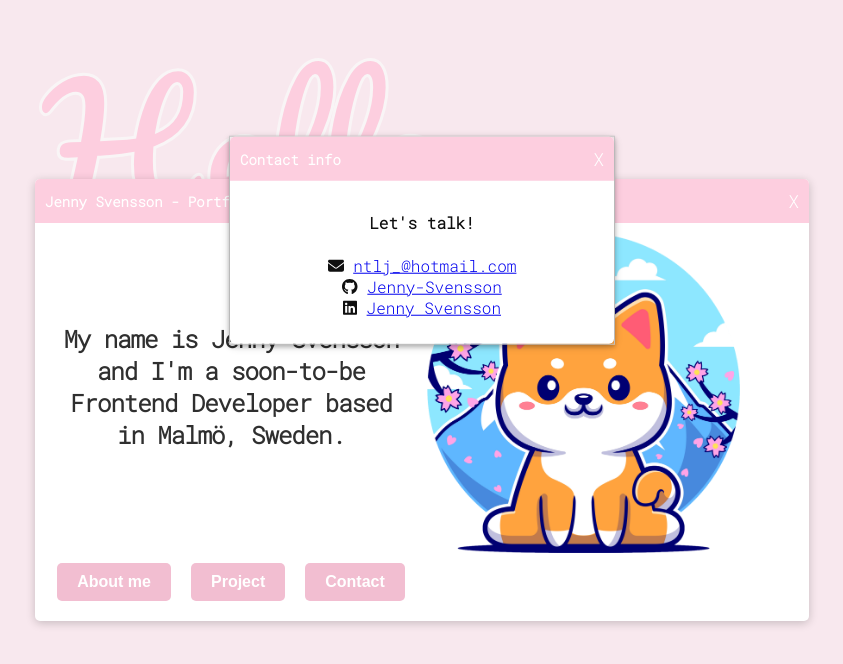
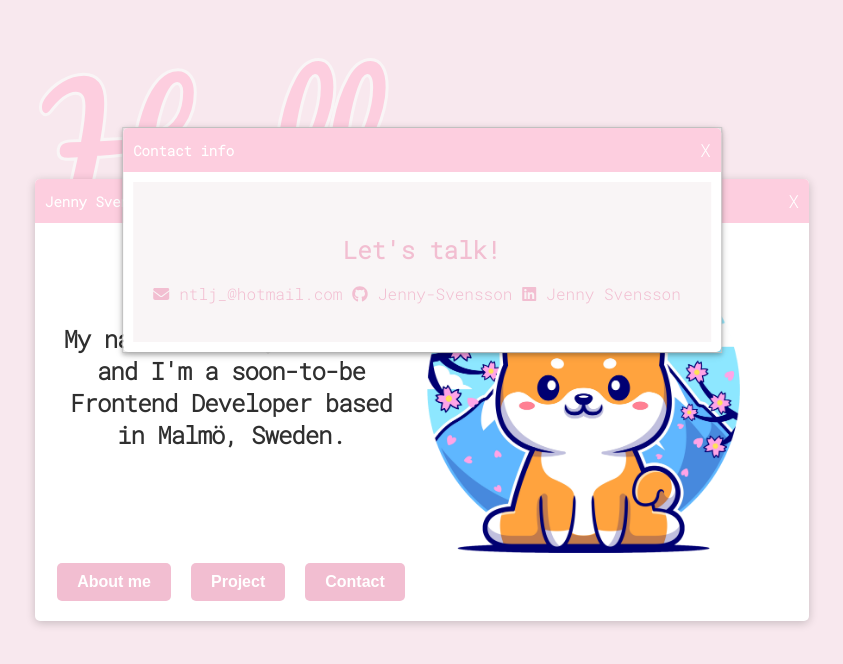
Before and after one commit to Jenny-Svensson/portfolio-v1.0, a React (Vite) app: page / in a window 1280 px wide. Both pictures are taken after a click on the button "Contact". Shown: the top 664 px of the page, without its empty margins (218-1061 px from the left). Built offline with nearby package versions, Linux system fonts and the light colour scheme.

Commit message:
style the contact window

```diff
--- a/src/components/AboutMeWindow.tsx
+++ b/src/components/AboutMeWindow.tsx
@@ -11,6 +11,7 @@ export default function AboutMeWindow({ onClose }: AboutMeWindowProps) {
                     <div className="window-close" onClick={onClose}>X</div>
                 </div>
                 <div className="window-content">
+                <div className="aboutme-container">
                     <p className="AboutMe-text">I'm Jenny Svensson, a dedicated individual on a journey to becoming a Frontend Developer.
                         In my world, nostalgia is a powerful force. I find joy in exploring the past and infusing its essence into my work,
                         creating interfaces that evoke familiar emotions. This blend of modern technology and sentimentality allows me to connect with users on a deeper level.
@@ -21,6 +22,7 @@ export default function AboutMeWindow({ onClose }: AboutMeWindowProps) {
                         Please join me on this exciting journey as I transform code into captivating experiences.
                     </p>
                 </div>
+                </div>
             </div>
         </div>
     );
--- a/src/components/ContactWindow.tsx
+++ b/src/components/ContactWindow.tsx
@@ -15,17 +15,18 @@ export default function ProjectWindow({ onClose }: ContactWindowProps) {
                     <div className="window-close" onClick={onClose}>X</div>
                 </div>
                 <div className="window-content">
+                    <div className="contact-container">
+                        <h4>Let's talk!</h4>
+                        <p>
+                            <FontAwesomeIcon icon={faEnvelope} /> <a href="mailto: ntlj_@hotmail.com">ntlj_@hotmail.com</a> <br />
+                            <FontAwesomeIcon icon={faGithub} /> <a href="https://github.com/Jenny-Svensson">Jenny-Svensson</a> <br />
+                            <FontAwesomeIcon icon={faLinkedin} /> <a href="https://www.linkedin.com/in/jenny-svensson-210376157/">Jenny Svensson</a>
+                        </p>
+                    </div>
 
-                    <h4>Let's talk!</h4>
 
-                    <p>
-                        <FontAwesomeIcon icon={faEnvelope} /> <a href = "mailto: ntlj_@hotmail.com">ntlj_@hotmail.com</a> <br/>
-                        <FontAwesomeIcon icon={faGithub} /> <a href="https://github.com/Jenny-Svensson">Jenny-Svensson</a> <br/>
-                        <FontAwesomeIcon icon={faLinkedin} /> <a href="https://www.linkedin.com/in/jenny-svensson-210376157/">Jenny Svensson</a>
-                    </p>
-
-                    </div>
                 </div>
             </div>
+        </div>
     );
 }
--- a/src/index.css
+++ b/src/index.css
@@ -145,8 +145,6 @@ h3 {
   width: 200px;
 }
 
-
-
 /* BUTTON */
 button {
   display: inline-block;
@@ -161,3 +159,35 @@ button {
   background-color: #F2BED1;
   color: #FFFFFF;
 }
+
+.contact-container, .aboutme-container, .project-container {
+  background-color: #F9F5F6;
+  padding: 20px;
+}
+
+.contact-container h4 {
+  color: #F2BED1;
+  font-size: 24px;
+  margin-bottom: 10px;
+}
+
+.contact-container p {
+  color: #F2BED1;
+  font-size: 16px;
+  line-height: 1.5;
+  display: flex;
+  align-items: center;
+}
+
+.contact-container p a {
+  color: #F2BED1;
+  text-decoration: none;
+  margin-left: 10px;
+  margin-right: 10px;
+  transition: color 0.3s;
+
+  &:hover {
+    color: #F8E8EE;
+    border-bottom: 2px dotted #F2BED1;
+  }
+}
```
